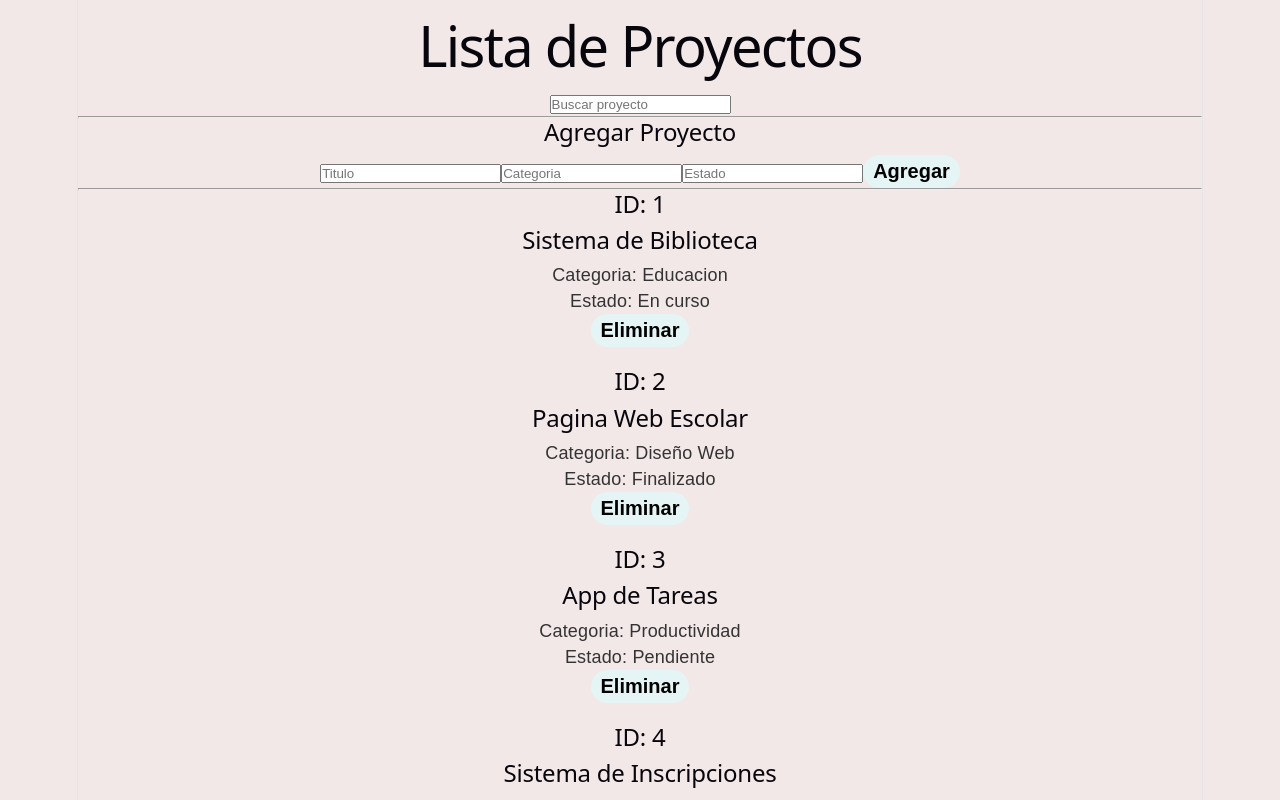
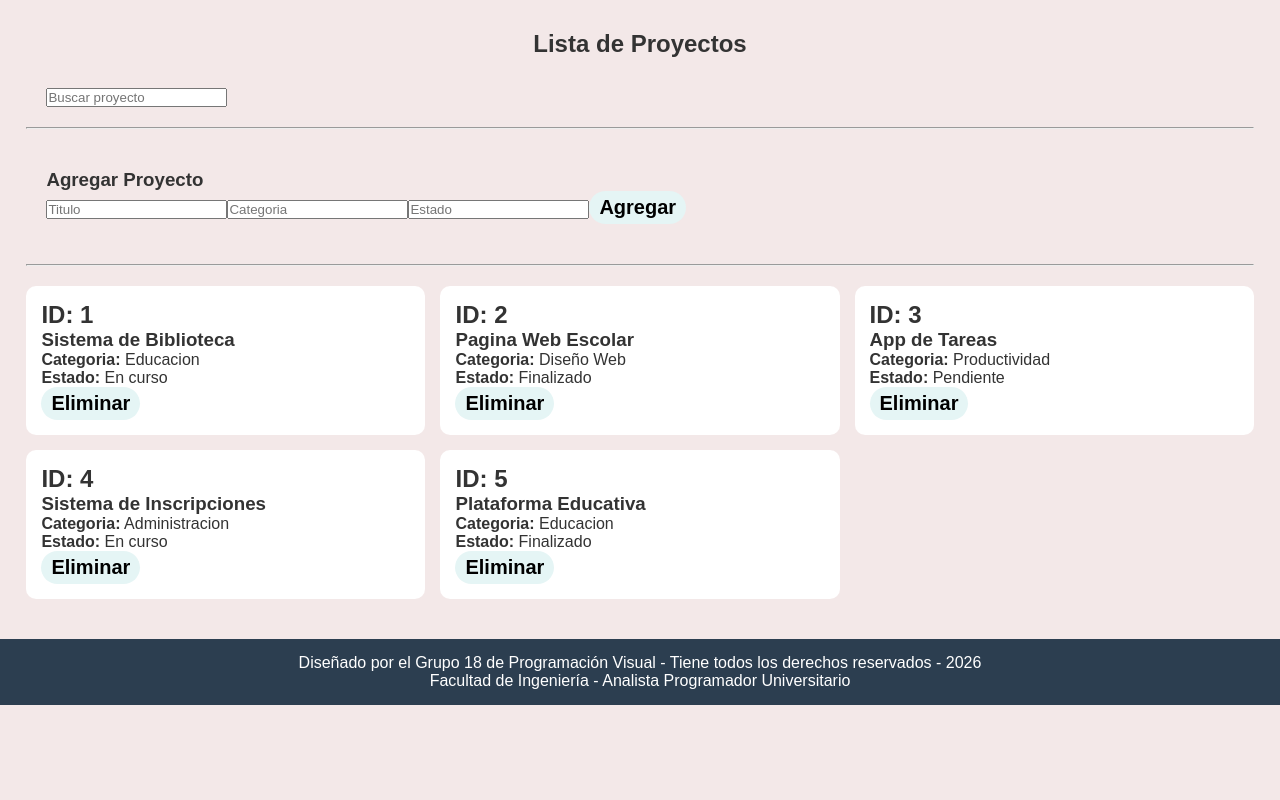
Before and after one commit to tatii0801/PV_TP3_Grupo18, a React (Vite) app: page / in a window 1280 px wide. Shown: the top 800 px of the page. Built offline with nearby package versions, Linux system fonts and the light colour scheme.

Commit message:
correcciones en main.jsx y ListaProyectos.jsx

```diff
--- a/src/components/ListaProyectos.jsx
+++ b/src/components/ListaProyectos.jsx
@@ -55,9 +55,15 @@
     };
 
 return (
-        <main>
+    <main className="contenedor">
 
-            <h1>Lista de Proyectos</h1>
+
+        <div className="centrado">
+            <h2 id="titulo-proyecto"><strong>Lista de Proyectos</strong></h2>
+        </div>
+
+
+        <div className="margen">
 
             <input
                 type="text"
@@ -65,9 +71,15 @@
                 onChange={buscar}
             />
 
+        </div>
+
         <hr />
 
-            <h2>Agregar Proyecto</h2>
+        <section className="margen">
+
+            <h3>Agregar Proyecto</h3>
+
+            <div className="formulario-proyecto">
 
                 <input
                     type="text"
@@ -100,27 +112,41 @@
                     Agregar
                 </button>
 
+            </div>
+
+        </section>
+
         <hr />
+
+
+        <section className="contenedor-proyectos">
 
             {
                 proyectos.map((proyecto) => (
-                    <div
+
+                    <article
+                        className="proyecto"
                         key={proyecto.id}
-                        style={{ marginBottom: "20px" }}
                     >
 
                         <h2>
                             ID: {proyecto.id}
                         </h2>
 
-                        <h2>{proyecto.titulo}</h2>
+                        <h3>
+                            {proyecto.titulo}
+                        </h3>
 
                         <p>
-                            Categoria: {proyecto.categoria}
+                            <strong>Categoria:</strong>
+                            {' '}
+                            {proyecto.categoria}
                         </p>
 
                         <p>
-                            Estado: {proyecto.estado}
+                            <strong>Estado:</strong>
+                            {' '}
+                            {proyecto.estado}
                         </p>
 
                         <button
@@ -131,9 +157,12 @@
                             Eliminar
                         </button>
 
-                    </div>
+                    </article>
+
                 ))
             }
+
+        </section>
 
     </main>
 );
--- a/src/main.jsx
+++ b/src/main.jsx
@@ -1,6 +1,5 @@
 import { StrictMode } from 'react'
 import { createRoot } from 'react-dom/client'
-import './index.css'
 import './css/styles.css'
 import App from './App.jsx'
 
```
Lines whose indentation alone changed are shown as unchanged.
